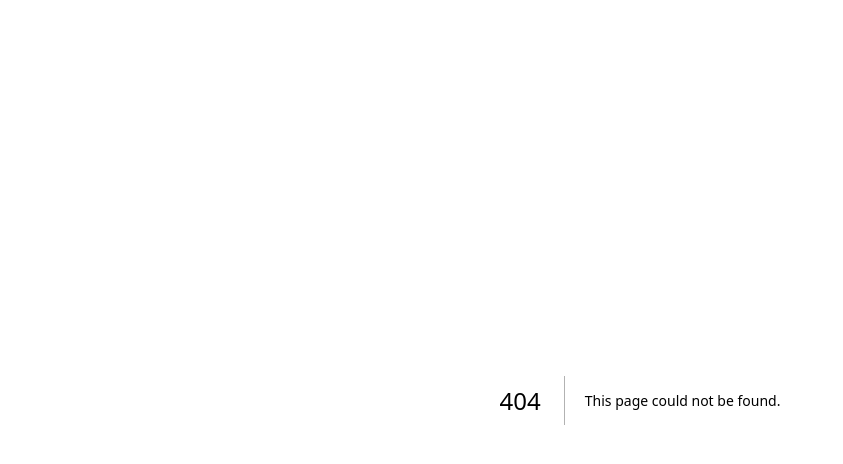
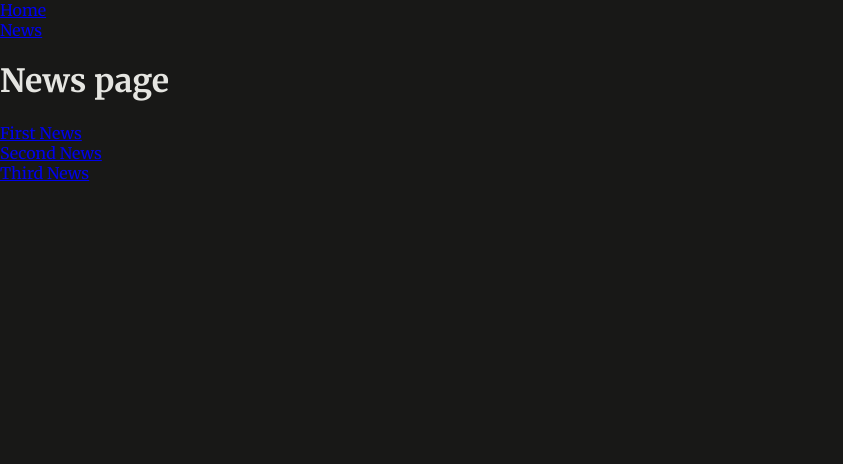
Before and after one commit to JeremyCodding/routing-rendering-nextjs, a Next.js app: page /news in a window 1280 px wide. Before the commit this address had no page. Shown: the top 464 px of the page, without its empty margins (0-843 px from the left). Built offline with nearby package versions, Linux system fonts and the light colour scheme.

Commit message:
Starting main layout and first pages

```diff
--- a/app/layout.js
+++ b/app/layout.js
@@ -1,14 +1,18 @@
-import './globals.css';
+import MainHeader from "@/components/main-header";
+import "./globals.css";
 
 export const metadata = {
-  title: 'Next.js Page Routing & Rendering',
-  description: 'Learn how to route to different pages.',
-}
+  title: "Next.js Page Routing & Rendering",
+  description: "Learn how to route to different pages.",
+};
 
 export default function RootLayout({ children }) {
- return (
+  return (
     <html lang="en">
-      <body>{children}</body>
+      <body>
+        <MainHeader />
+        {children}
+      </body>
     </html>
-  )
+  );
 }
--- /dev/null
+++ b/app/news/page.jsx
@@ -0,0 +1,20 @@
+import Link from "next/link";
+
+export default function NewsPage() {
+  return (
+    <>
+      <h1>News page</h1>
+      <ul>
+        <li>
+          <Link href="/news/first-news">First News</Link>
+        </li>
+        <li>
+          <Link href="/news/second-news">Second News</Link>
+        </li>
+        <li>
+          <Link href="/news/third-news">Third News</Link>
+        </li>
+      </ul>
+    </>
+  );
+}
--- /dev/null
+++ b/components/main-header.jsx
@@ -0,0 +1,16 @@
+import Link from "next/link";
+
+export default function MainHeader() {
+  return (
+    <header>
+      <ul>
+        <li>
+          <Link href="/">Home</Link>
+        </li>
+        <li>
+          <Link href="/news">News</Link>
+        </li>
+      </ul>
+    </header>
+  );
+}
```
Also changed, not shown: app/news/[id]/page.jsx (added, +10 -0 lines).
